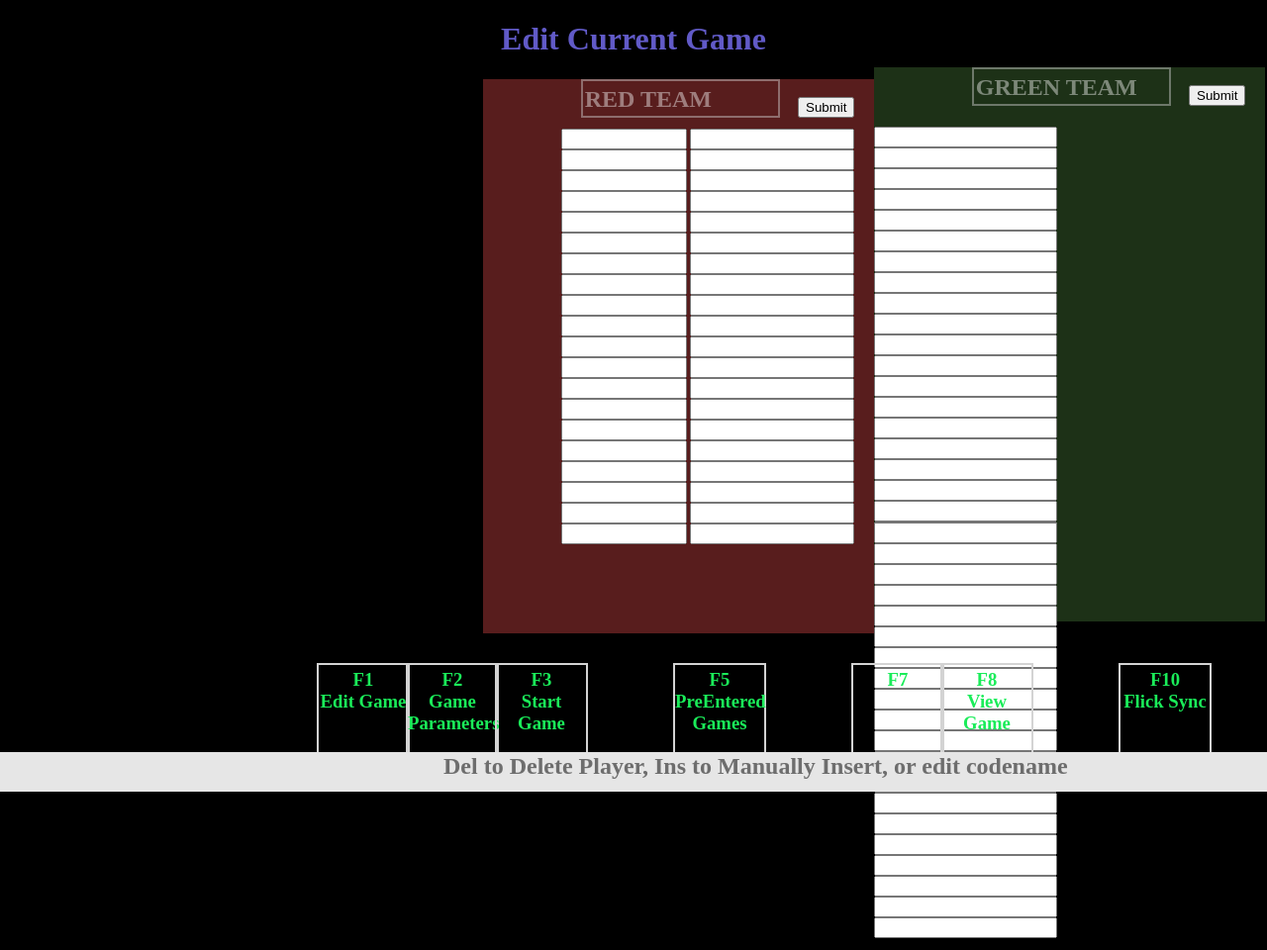
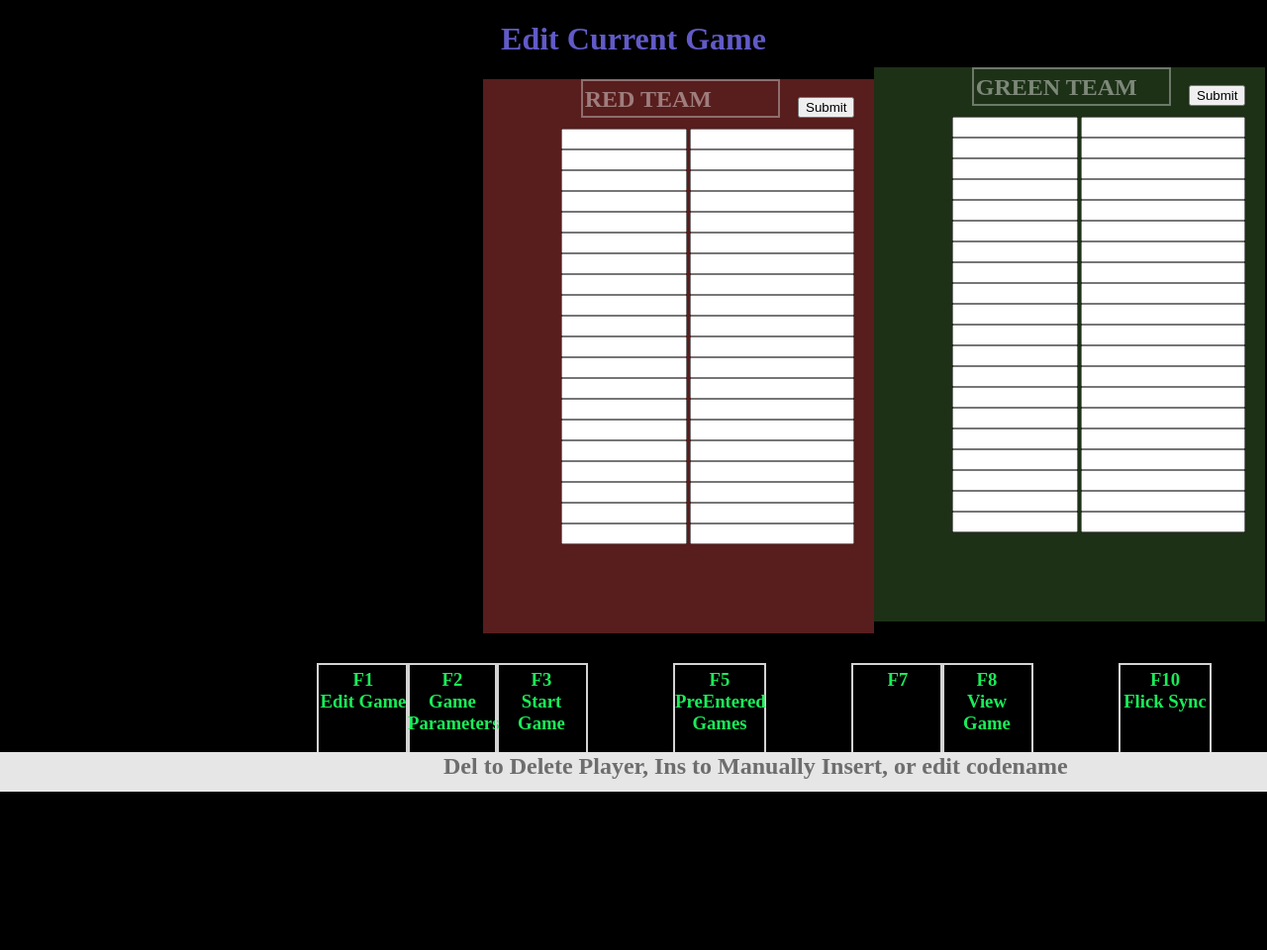
Before and after one commit to SE-Team1-F21/Software-Engineering-Team-1-Project, a Flask app: page /game in a window 1280 px wide; the page is wider, and only the part inside the window is pictured. Shown: that part at 99% size. Run offline with Flask 2, Linux system fonts and the light colour scheme.

Commit message:
fixed html

```diff
--- a/templates/playerEntry.html
+++ b/templates/playerEntry.html
@@ -84,48 +84,48 @@
             </div>
             <button type="button" onclick="testFunction2()"  style="position: relative; left: 318px; top: -21px;">Submit</button>
             <form>
-                <input type="text" id="greenID1" name="greenID1" class="formID_2"><br>
-                <input type="text" id="greenID2" name="greenID2" class="formID_2"><br>
-                <input type="text" id="greenID3" name="greenID3" class="formID_2"><br>
-                <input type="text" id="greenID4" name="greenID4" class="formID_2"><br>
-                <input type="text" id="greenID5" name="greenID5" class="formID_2"><br>
-                <input type="text" id="greenID6" name="greenID6" class="formID_2"><br>
-                <input type="text" id="greenID7" name="greenID7" class="formID_2"><br>
-                <input type="text" id="greenID8" name="greenID8" class="formID_2"><br>
-                <input type="text" id="greenID9" name="greenID9" class="formID_2"><br>
-                <input type="text" id="greenID10" name="greenID10" class="formID_2"><br>
-                <input type="text" id="greenID11" name="greenID11" class="formID_2"><br>
-                <input type="text" id="greenID12" name="greenID12" class="formID_2"><br>
-                <input type="text" id="greenID13" name="greenID13" class="formID_2"><br>
-                <input type="text" id="greenID14" name="greenID14" class="formID_2"><br>
-                <input type="text" id="greenID15" name="greenID15" class="formID_2"><br>
-                <input type="text" id="greenID16" name="greenID16" class="formID_2"><br>
-                <input type="text" id="greenID17" name="greenID17" class="formID_2"><br>
-                <input type="text" id="greenID18" name="greenID18" class="formID_2"><br>
-                <input type="text" id="greenID19" name="greenID19" class="formID_2"><br>
-                <input type="text" id="greenID20" name="greenID20" class="formID_2"><br>
+                <input type="text" id="greenID1" name="greenID1" class="formID"><br>
+                <input type="text" id="greenID2" name="greenID2" class="formID"><br>
+                <input type="text" id="greenID3" name="greenID3" class="formID"><br>
+                <input type="text" id="greenID4" name="greenID4" class="formID"><br>
+                <input type="text" id="greenID5" name="greenID5" class="formID"><br>
+                <input type="text" id="greenID6" name="greenID6" class="formID"><br>
+                <input type="text" id="greenID7" name="greenID7" class="formID"><br>
+                <input type="text" id="greenID8" name="greenID8" class="formID"><br>
+                <input type="text" id="greenID9" name="greenID9" class="formID"><br>
+                <input type="text" id="greenID10" name="greenID10" class="formID"><br>
+                <input type="text" id="greenID11" name="greenID11" class="formID"><br>
+                <input type="text" id="greenID12" name="greenID12" class="formID"><br>
+                <input type="text" id="greenID13" name="greenID13" class="formID"><br>
+                <input type="text" id="greenID14" name="greenID14" class="formID"><br>
+                <input type="text" id="greenID15" name="greenID15" class="formID"><br>
+                <input type="text" id="greenID16" name="greenID16" class="formID"><br>
+                <input type="text" id="greenID17" name="greenID17" class="formID"><br>
+                <input type="text" id="greenID18" name="greenID18" class="formID"><br>
+                <input type="text" id="greenID19" name="greenID19" class="formID"><br>
+                <input type="text" id="greenID20" name="greenID20" class="formID"><br>
             </form>
             <form style="position: relative; top: -20px;">
-                <input type="text" id="greenName1" name="greenName1" class="formName_2"><br>
-                <input type="text" id="greenName2" name="greenName2" class="formName_2"><br>
-                <input type="text" id="greenName3" name="greenName3" class="formName_2"><br>
-                <input type="text" id="greenName4" name="greenName4" class="formName_2"><br>
-                <input type="text" id="greenName5" name="greenName5" class="formName_2" ><br>
-                <input type="text" id="greenName6" name="greenName6" class="formName_2"><br>
-                <input type="text" id="greenName7" name="greenName7" class="formName_2"><br>
-                <input type="text" id="greenName8" name="greenName8" class="formName_2"><br>
-                <input type="text" id="greenName9" name="greenName9" class="formName_2"><br>
-                <input type="text" id="greenName10" name="greenName10" class="formName_2"><br>
-                <input type="text" id="greenName11" name="greenName11" class="formName_2"><br>
-                <input type="text" id="greenName12" name="greenName12" class="formName_2"><br>
-                <input type="text" id="greenName13" name="greenName13" class="formName_2"><br>
-                <input type="text" id="greenName14" name="greenName14" class="formName_2"><br>
-                <input type="text" id="greenName15" name="greenName15" class="formName_2"><br>
-                <input type="text" id="greenName16" name="greenName16" class="formName_2"><br>
-                <input type="text" id="greenName17" name="greenName17" class="formName_2"><br>
-                <input type="text" id="greenName18" name="greenName18" class="formName_2"><br>
-                <input type="text" id="greenName19" name="greenName19" class="formName_2"><br>
-                <input type="text" id="greenName20" name="greenName20" class="formName_2"><br>
+                <input type="text" id="greenName1" name="greenName1" class="formName"><br>
+                <input type="text" id="greenName2" name="greenName2" class="formName"><br>
+                <input type="text" id="greenName3" name="greenName3" class="formName"><br>
+                <input type="text" id="greenName4" name="greenName4" class="formName"><br>
+                <input type="text" id="greenName5" name="greenName5" class="formName" ><br>
+                <input type="text" id="greenName6" name="greenName6" class="formName"><br>
+                <input type="text" id="greenName7" name="greenName7" class="formName"><br>
+                <input type="text" id="greenName8" name="greenName8" class="formName"><br>
+                <input type="text" id="greenName9" name="greenName9" class="formName"><br>
+                <input type="text" id="greenName10" name="greenName10" class="formName"><br>
+                <input type="text" id="greenName11" name="greenName11" class="formName"><br>
+                <input type="text" id="greenName12" name="greenName12" class="formName"><br>
+                <input type="text" id="greenName13" name="greenName13" class="formName"><br>
+                <input type="text" id="greenName14" name="greenName14" class="formName"><br>
+                <input type="text" id="greenName15" name="greenName15" class="formName"><br>
+                <input type="text" id="greenName16" name="greenName16" class="formName"><br>
+                <input type="text" id="greenName17" name="greenName17" class="formName"><br>
+                <input type="text" id="greenName18" name="greenName18" class="formName"><br>
+                <input type="text" id="greenName19" name="greenName19" class="formName"><br>
+                <input type="text" id="greenName20" name="greenName20" class="formName"><br>
             </form>
         </div>
 
```
